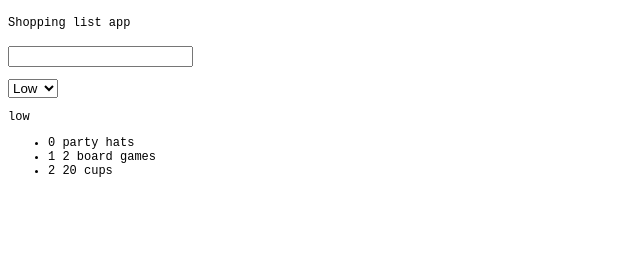
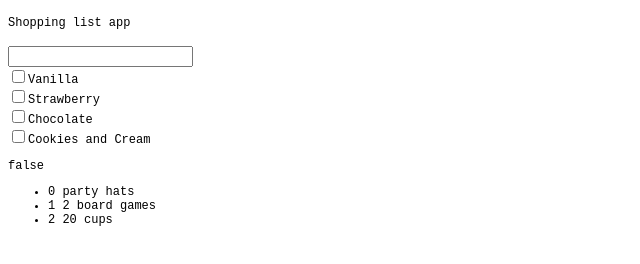
Before and after one commit to lharby/vue3-fundamentals-options-api, a plain HTML site: page index.html in a window 1280 px wide. Shown: the whole page, without its empty margins (0-640 px from the left). Drawn offline with nearby package versions, Linux system fonts and the light colour scheme.

Commit message:
Change checkboxes multiple

```diff
--- a/index.html
+++ b/index.html
@@ -16,6 +16,10 @@
         h4 {
             font-weight: 100;
         }
+
+        label {
+            display: block;
+        }
     </style>
 </head>
 
@@ -23,14 +27,12 @@
     <div id="shopping-list">
         <h4>{{ header || 'Welcome' }}</h4>
         <input type="text" v-model="newItem">
-        <p>
-            <select name="" id="" v-model="newItemPriority">
-                <option value="low">Low</option>
-                <option value="high">High</option>
-            </select>
-        </p>
+        <label><input type="checkbox" v-model="iceCreamFlavours" value="vanilla">Vanilla</label>
+        <label><input type="checkbox" v-model="iceCreamFlavours" value="strawberry">Strawberry</label>
+        <label><input type="checkbox" v-model="iceCreamFlavours" value="chocolate">Chocolate</label>
+        <label><input type="checkbox" v-model="iceCreamFlavours" value="cookies">Cookies and Cream</label>
         <p>{{ newItem }}</p>
-        <p>{{ newItemPriority }}</p>
+        <p>{{ newItemHighPriority }}</p>
         <ul>
             <li v-for="(item, index) in items" :key="item.id">{{index}} {{ item.label }}</li>
         </ul>
@@ -42,12 +44,13 @@
                 return {
                     header: 'Shopping list app',
                     newItem: '',
-                    newItemPriority: 'low',
+                    newItemHighPriority: false,
                     items: [
                         { id: 1, label: 'party hats' },
                         { id: 2, label: '2 board games' },
                         { id: 3, label: '20 cups' }
-                    ]
+                    ],
+                    iceCreamFlavours: []
                 }
             }
         })
```
